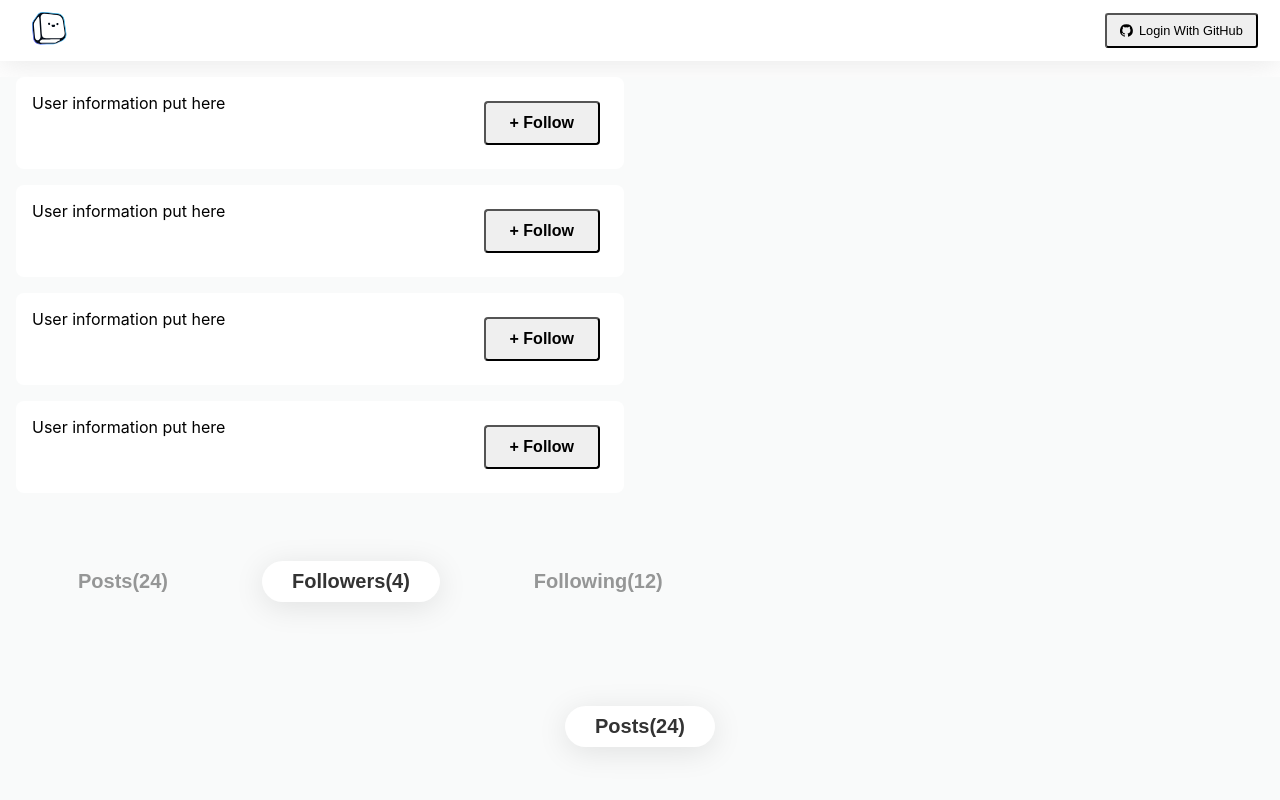
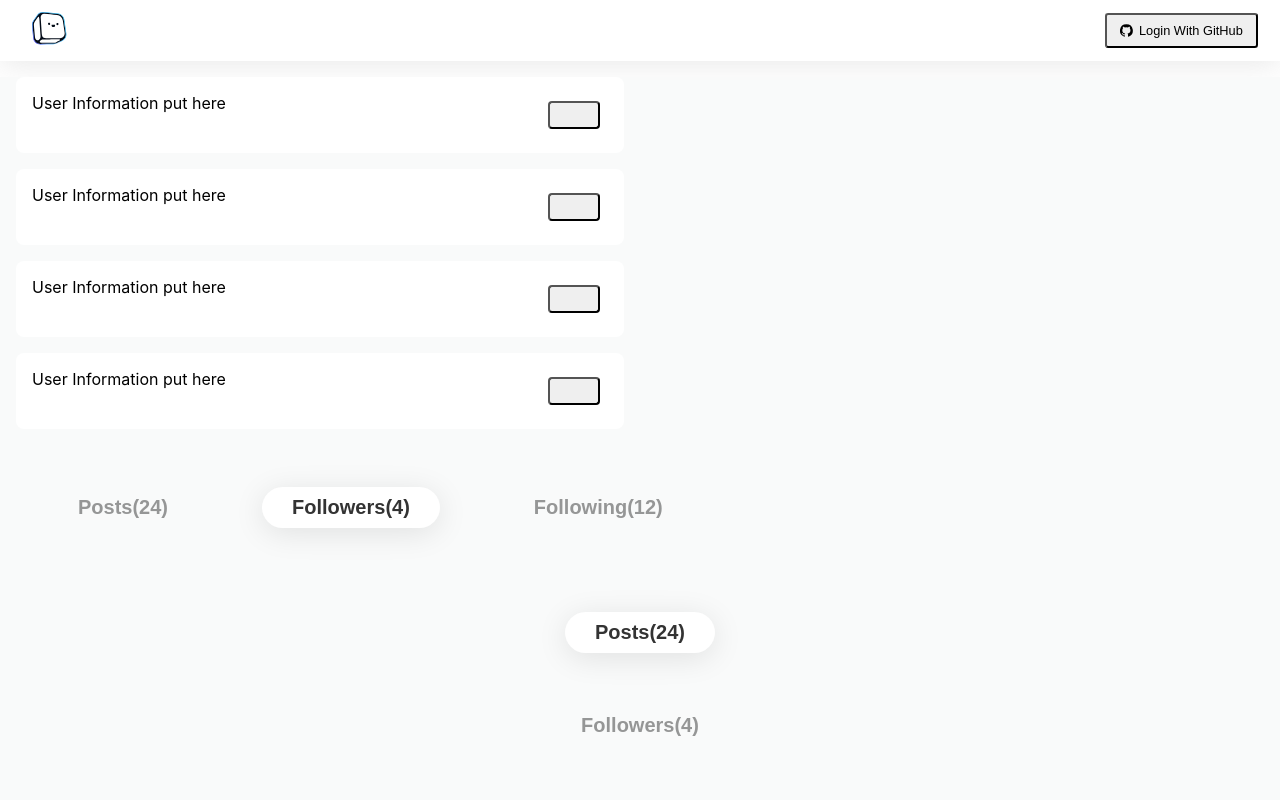
Before and after one commit to bitprj/bit, a React (Create React App) app: page / in a window 1280 px wide. Shown: the top 800 px of the page. Built offline with nearby package versions, Linux system fonts and the light colour scheme.

Commit message:
changed Tab ToggoleTab and FollowerList

```diff
--- a/src/components/Dashboard/FollowerList.js
+++ b/src/components/Dashboard/FollowerList.js
@@ -1,7 +1,7 @@
 import React from 'react'
 import styled from 'styled-components'
 import Button from '../shared/low/Button'
-
+// import User from'../shared/low/User'
 const ListView = styled.div`
     max-width:36em;
     margin:1em;
@@ -24,18 +24,25 @@ const ButtonTxt = styled.p`
     line-height: 1em;
     margin:0em;
     text-align: center;
+    color: #FFFFFF;
 `
 
 const FollowerList = props =>(
     <>
-    {props.followers && props.followers.length !== 0 &&
+    {props.followers && props.followers.length > 0 &&
         <ListView>
             {
                 props.followers.map(follower => (
                     <ListItem>
-                        User information put here
+                        User Information put here
+                        {/* <User
+                            ImgLink = {follower.ImgLink}
+                            name = {follower.name}
+                        >
+                            {follower.userName}
+                        </User> */}
                         <Button light = {true} onClick = {props.onClick}>
-                            <ButtonTxt>+ Follow</ButtonTxt>
+                            <ButtonTxt>{follower.buttonTxt}</ButtonTxt>
                         </Button>
                     </ListItem>
                 ))
--- a/src/components/shared/Tab/Tab.js
+++ b/src/components/shared/Tab/Tab.js
@@ -7,10 +7,8 @@ const TabButton = styled.button`
     font-weight: bold;
     font-size: 1.25em;
     line-height: 1.56em;
-    display: inline-block;
-    position: relative;
     padding: 0.25em 1.5em;
-    margin: 1em auto;
+    margin: 0.5em auto;
     outline: none;
     border: none;
     border-radius: 2em;
@@ -32,7 +30,10 @@ const TabButton = styled.button`
 `
 const Tab = props =>(
     <TabButton
+        className={props.className}
         active = {props.active}
+        onClick = {props.onClick}
+        {...props}
     >
         {props.children}
     </TabButton>
--- a/src/components/shared/Tab/ToggleTab.js
+++ b/src/components/shared/Tab/ToggleTab.js
@@ -13,13 +13,15 @@ const TabContainer = styled.div`
 `
 
 const ToggleTab = props => (
+    <>
+    {props.tabs && props.tabs.length > 0 &&
         <TabGroup>
             {
                 props.tabs.map((tab,i) => (
                     <TabContainer vertical={props.vertical}>
                         <Tab
+                            active={i === props.activeNum}
                             onClick={props.onClick}
-                        active={i === props.activeNum}
                         >
                             {tab}
                         </Tab>
@@ -27,6 +29,8 @@ const ToggleTab = props => (
                 ))
             }
         </TabGroup>
+    }
+    </>
 );
 
 export default ToggleTab
```
Lines whose indentation alone changed are shown as unchanged.
